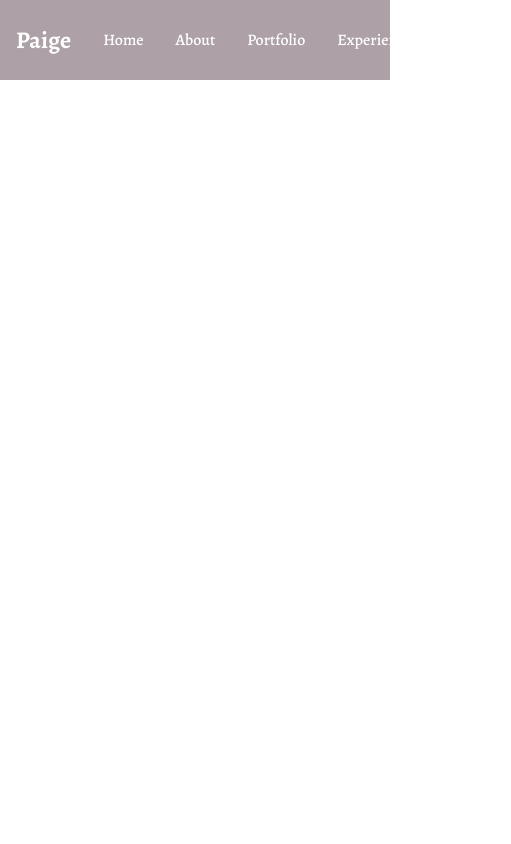
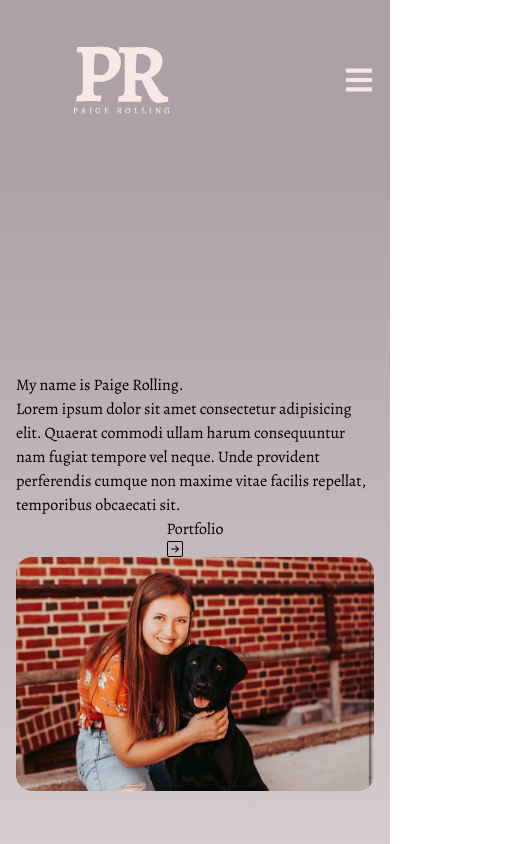
Before and after one commit to prolling/personal_portfolio, a React (Create React App) app: page / in a window 390 px wide. Shown: the top 844 px of the page, 511 px wide, since content can reach past the window. Built offline with nearby package versions, Linux system fonts and the light colour scheme.

Commit message:
nav bar changes and home page start

```diff
--- a/src/App.js
+++ b/src/App.js
@@ -1,10 +1,12 @@
 import NavBar from "./components/NavBar";
 import "./index.css";
+import Home from "./components/Home";
 
 function App() {
   return (
     <div>
       <NavBar />
+      <Home />
     </div>
   );
 }
--- /dev/null
+++ b/src/components/Home.jsx
@@ -0,0 +1,34 @@
+import React from 'react'
+import {BsArrowRightSquare} from 'react-icons/bs'
+import hero from '../images/hero_picture.jpg'
+
+const Home = () => {
+  return (
+    <div name="home" className="h-screen w-full bg-gradient-to-b from-rose to-timberwolf_light">
+        <div className="max-w-screen-lg mx-auto flex flex-col items-center justify-center h-full px-4 md:flex-row">
+            <div className="">
+                <h2>
+                    My name is Paige Rolling.
+                </h2>
+                <p>
+                    Lorem ipsum dolor sit amet consectetur adipisicing elit. Quaerat commodi ullam harum consequuntur nam fugiat tempore vel neque. Unde provident perferendis cumque non maxime vitae facilis repellat, temporibus obcaecati sit.
+                </p>
+            </div>
+            <div>
+                <button>
+                    Portfolio
+                    <span>
+                        <BsArrowRightSquare />
+                    </span>
+                </button>
+            </div>
+            <div>
+            <img src={hero} alt="Paige Rolling" className="rounded-2xl md:w-full" />
+            </div>
+        </div>
+
+    </div>
+  )
+}
+
+export default Home
--- a/src/components/NavBar.jsx
+++ b/src/components/NavBar.jsx
@@ -1,6 +1,11 @@
-import React from "react";
+import {React, useState} from "react";
+import { FaBars, FaTimes } from "react-icons/fa";
+import logo from "../images/Personal_Logo.png";
 
 const NavBar = () => {
+
+    const [nav, setNav] = useState(false);
+
     const links = [
         {
             id: 1,
@@ -25,19 +30,36 @@ const NavBar = () => {
     ];
 
   return (
-    <nav className="flex justify-between items-center w-full h-20 bg-rose text-white">
-      <div className="px-4">
-        <h1 className="text-2xl font-bold">Paige</h1>
+    <nav className="flex justify-between items-center w-full h-40 bg-rose text-white">
+      <div className="cursor-pointer hover:scale-105">
+        <img className="w-64 h-auto" src={logo} alt="Paige Rolling" />
       </div>
-      <ul className="flex">
+      <ul className="hidden md:flex">
         {links.map((link) => (
             <li
             key={link.id}
-            className="capitalize px-4 cursor-pointer font-medium hover:scale-105 hover:text-gray-500 duration-100">
+            className="text-lavender text-3xl capitalize px-4 cursor-pointer font-medium hover:scale-105 hover:text-gray-500 duration-100">
           {link.link}
         </li>
         ))}
       </ul>
+
+      <div onClick={() => setNav(!nav)} className="pr-4 cursor-pointer z-10 text-lavender md:hidden">
+        {nav ? <FaTimes size={30} /> : <FaBars size={30} />}
+      </div>
+
+      {nav && (
+        <ul className="flex flex-col justify-center items-center absolute top-0 left-0 w-full h-screen bg-gradient-to-b from-rose to-timberwolf_light text-gray-500">
+            {links.map((link) => (
+            <li
+            key={link.id}
+            className="text-white py-6 text-4xl capitalize px-4 cursor-pointer font-medium hover:scale-105 hover:text-gray-500 duration-100">
+          {link.link}
+          </li>
+          ))}
+      </ul>
+      )}
+
     </nav>
   );
 };
```
Also changed, not shown: src/images/Personal_Logo.png (added), src/images/hero_picture.jpg (added).
